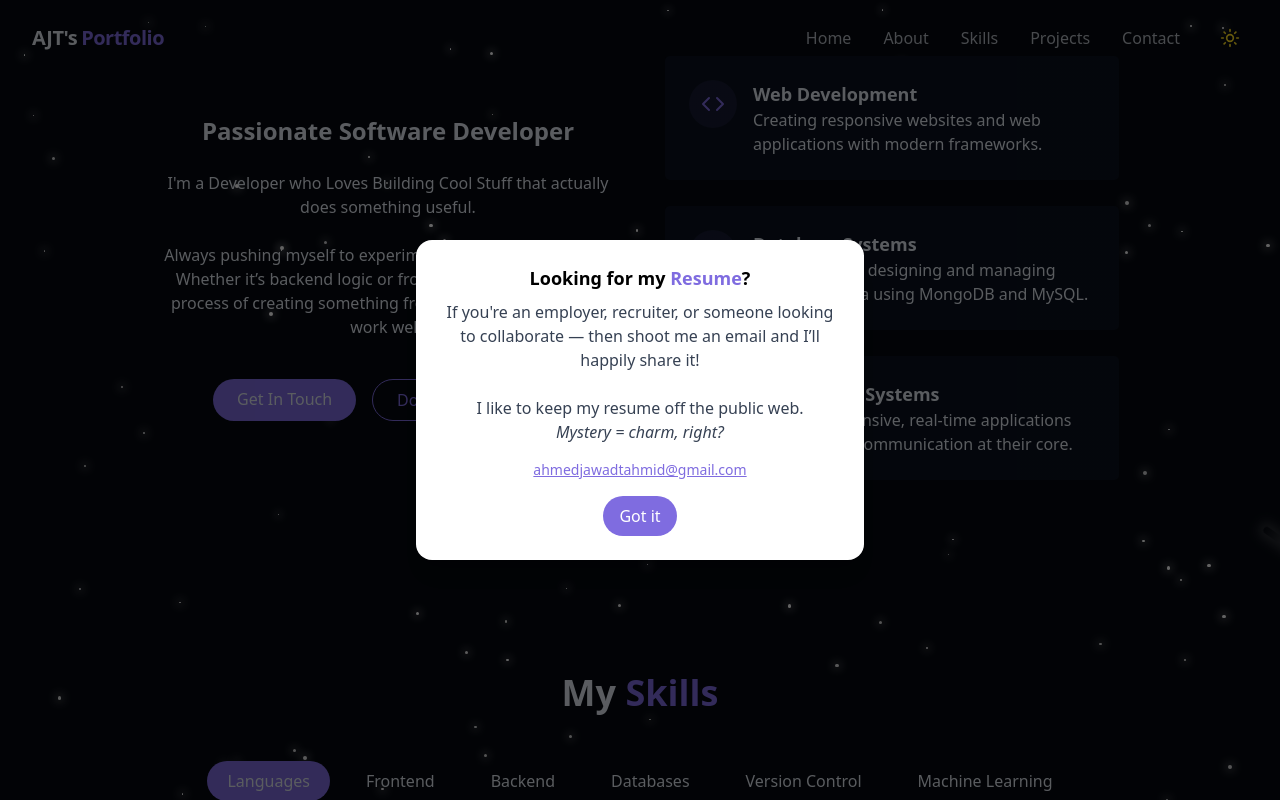
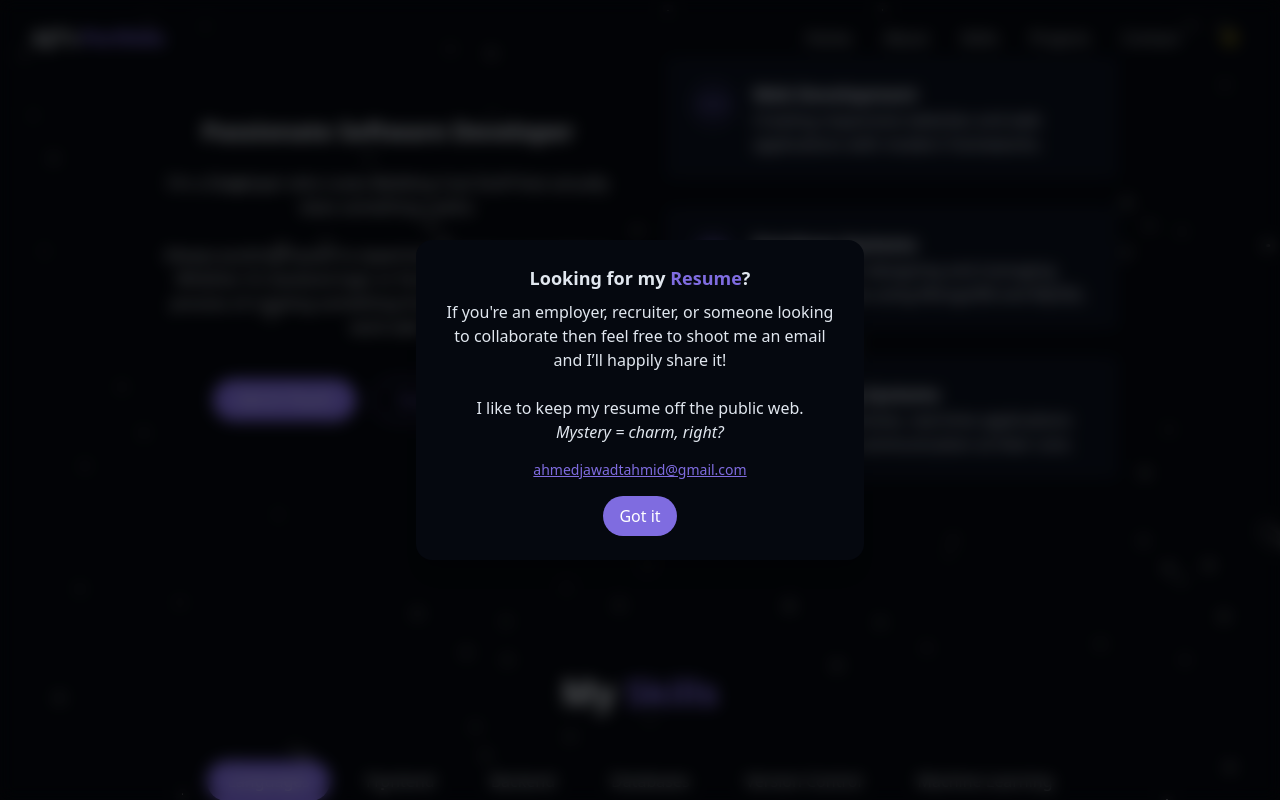
Before and after one commit to Ahmed-Jawad-Tahmid/personal-portfolio, a React (Vite) app: page / in a window 1280 px wide. Both pictures are taken after a click on the button "Download Resume". Shown: the part 929-1729 px from the top of the page. Built offline with nearby package versions, Linux system fonts and the light colour scheme.

Commit message:
Update AboutSection.jsx

```diff
--- a/src/components/AboutSection.jsx
+++ b/src/components/AboutSection.jsx
@@ -8,7 +8,7 @@ export const AboutSection = () => {
     <section id="about" className="py-24 px-4 relative">
       <div className="container mx-auto max-w-5xl">
         <h2 className="text-3xl md:text-4xl font-bold mb-12 text-center">
-          About <span className="text-primary"> Me</span>
+          About <span className="text-primary">Me</span>
         </h2>
 
         <div className="grid grid-cols-1 md:grid-cols-2 gap-12 items-center">
@@ -23,9 +23,7 @@ export const AboutSection = () => {
 
             <p className="text-muted-foreground">
               Always pushing myself to experiment and learn new things.
-              Whether it’s backend logic or frontend polish,
-              I enjoy the process of creating something from
-              scratch and making it work well.
+              Whether it’s backend logic or frontend polish, I enjoy the process of creating something from scratch and making it work well.
             </p>
 
             <div className="flex flex-col sm:flex-row gap-4 pt-4 justify-center">
@@ -50,7 +48,7 @@ export const AboutSection = () => {
                   <Code className="h-6 w-6 text-primary" />
                 </div>
                 <div className="text-left">
-                  <h4 className="font-semibold text-lg"> Web Development</h4>
+                  <h4 className="font-semibold text-lg">Web Development</h4>
                   <p className="text-muted-foreground">
                     Creating responsive websites and web applications with modern frameworks.
                   </p>
@@ -90,25 +88,26 @@ export const AboutSection = () => {
           </div>
         </div>
 
-        {/* Lightly sarcastic modal */}
+        {/* Resume Modal */}
         {showModal && (
           <div
-            className="fixed inset-0 bg-black/60 z-50 flex items-center justify-center"
+            className="fixed inset-0 bg-black/60 dark:bg-black/70 backdrop-blur-sm z-50 flex items-center justify-center"
             onClick={() => setShowModal(false)}
           >
             <div
-              className="bg-white max-w-md p-6 rounded-2xl shadow-xl text-center"
+              className="bg-background text-foreground max-w-md p-6 rounded-2xl shadow-xl text-center"
               onClick={(e) => e.stopPropagation()}
             >
-              <h3 className="text-lg font-semibold mb-2 text-black">
+              <h3 className="text-lg font-semibold mb-2">
                 Looking for my <span className="text-primary">Resume</span>?
               </h3>
-              <p className="text-gray-700 mb-4">
-                If you're an employer, recruiter, or someone looking to collaborate — then shoot me an email and I’ll happily share it!<br /><br />
+              <p className="text-muted-foreground mb-4">
+                If you're an employer, recruiter, or someone looking to collaborate then feel free to shoot me an email and I’ll happily share it!
+                <br /><br />
                 I like to keep my resume off the public web.<br />
                 <span className="italic">Mystery = charm, right?</span>
               </p>
-              <p className="text-sm text-gray-500">
+              <p className="text-sm text-muted-foreground">
                 <a href="mailto:ahmedjawadtahmid@gmail.com" className="underline text-primary">
                   ahmedjawadtahmid@gmail.com
                 </a>
```
